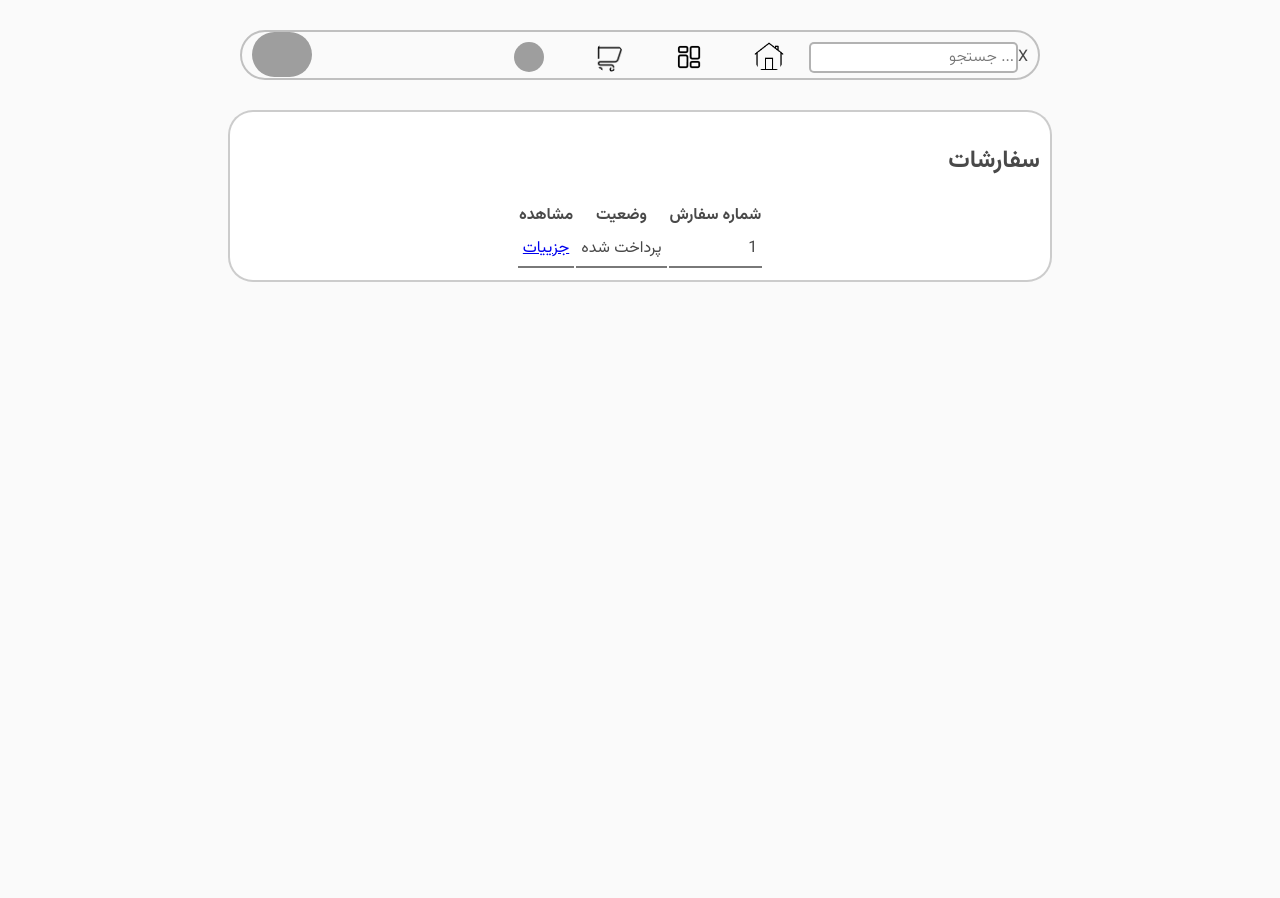
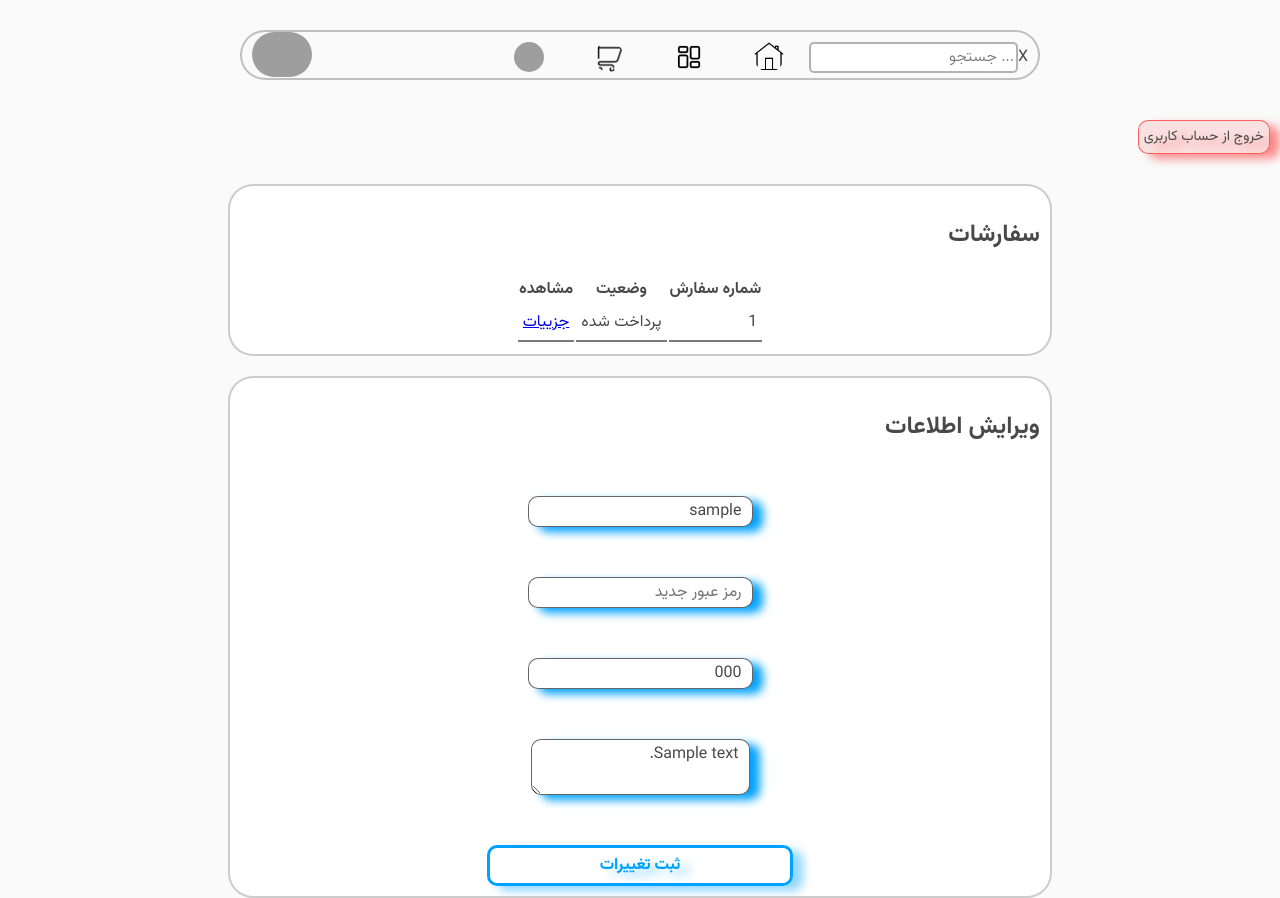
Before and after one commit to mahan-dev-art/web-store, a Flask app: page /user/dashboard in a window 1280 px wide. Before the commit the page ends 282 px from the top, so only its background shows below. Run offline with Flask 3, Linux system fonts and the light colour scheme; a user stored in the database is signed in; tables that the repository leaves empty hold one stand-in row (values such as "Sample post"); some libraries are stand-ins or nearby versions; grey boxes are pictures that could not be loaded.

Commit message:
edit info and logout added to user dashboard

```diff
--- a/blueprints/user.py
+++ b/blueprints/user.py
@@ -104,11 +104,38 @@ def cart():
     cart = current_user.carts.filter(Cart.status == "pending").first()
     return render_template("user/cart.html" , cart = cart)
 
-@app.route("/user/dashboard" , methods=["GET"])
+@app.route("/user/dashboard" , methods=["GET" , "POST"])
 @login_required
 def dashboard():
-    cart = current_user.carts.filter(Cart.status == "pending").first()
-    return render_template("user/dashboard.html" , cart = cart)
+    if request.method == "GET" :
+        cart = current_user.carts.filter(Cart.status == "pending").first()
+        return render_template("user/dashboard.html" , cart = cart)
+    else :
+        username = request.form.get("username" , None)
+        password = request.form.get("password" , None)
+        phone = request.form.get("phone" , None)
+        address = request.form.get("address" , None)
+
+        if current_user.username != username :
+
+            user = User.query.filter(User.username == username).first()
+            if user != None:
+                flash("نام کاربری از قبل انتخاب شده است")
+                return redirect(url_for('user.login'))
+
+            else:
+                current_user.username = username
+
+        if password != None :
+            current_user.password = sha256_crypt.encrypt(password)
+
+        current_user.address = address
+        current_user.phone = phone
+
+        db.session.commit()
+
+        flash("اطلاعات شما با موفقیت تغییر یافت")
+        return redirect("/user/dashboard")
 
 @app.route("/payment" , methods=["GET"])
 @login_required
@@ -179,3 +206,9 @@ def verify():
 def order(id):
     cart =  current_user.carts.filter(Cart.id == id).first_or_404()
     return render_template("user/order.html" , cart = cart)
+@app.route("/user/logout")
+@login_required
+def logout():
+    logout_user()
+    flash("با موفقیت خارج شدید")
+    return redirect("/")
--- a/static/css/style.css
+++ b/static/css/style.css
@@ -282,6 +282,8 @@ a > img {
 }
 
 .tag.red {
+    text-decoration: none;
+    color: var(--font-color);
     border: 1px solid rgba(255, 0, 0, 0.582);
     background: rgba(255, 0, 0, 0.1);
     text-shadow: 10px 5px 10px rgba(255, 0, 0, 0.432);
@@ -305,7 +307,6 @@ a > img {
     text-shadow: 10px 5px 10px rgba(102, 255, 0, 0.432);
     box-shadow: 10px 5px 10px rgba(102, 255, 0, 0.432);
 }
-
 .price {
     display: flex;
     align-items: center;
--- a/templates/base.html
+++ b/templates/base.html
@@ -37,7 +37,7 @@
           message:  "{{ m }}",
           position: 'top-left',
           type: 'info',
-          duration: 50000,
+          duration: 5000,
         });
 
       {% endfor %}
--- a/templates/user/dashboard.html
+++ b/templates/user/dashboard.html
@@ -7,9 +7,12 @@
 {% block body %}
 
     {% include "parts/header.html" %}
+    <a class="tag red" href="/user/logout">خروج از حساب کاربری</a>
 
     <section class="simple-box cart">
     <h1>سفارشات</h1>
+
+    {% if current_user.carts|list|length > 0 %}
         <table class="cart">
             <tr>
                 <th>شماره سفارش</th>
@@ -25,8 +28,26 @@
                 </tr>
             {% endfor %}
         </table>
+    {% else %}
+        <i>سفارشی وجود ندارد</i>
+    {% endif %}
+
+
+  </section>
+
+  <section class="simple-box">
+    <h1>ویرایش اطلاعات</h1>
+    <form action="#" method="post">
+        <input type="hidden" name="csrf_token" value="{{ csrf_token() }}"/>
+        <input type="text" name="username" value="{{ current_user.username }}" placeholder="نام کاربری">
+        <input type="password" name="password" placeholder="رمز عبور جدید">
+        <input type="number" name="phone" value="{{ current_user.phone }}" placeholder="شماره تلفن">
+        <textarea type="text" name="address" placeholder="آدرس دقیق پستی">{{ current_user.address }}</textarea>
+        <input type="submit" value="ثبت تغییرات">
+    </form>
   </section>
 
 
 
+
 {% endblock body %}
```
Lines whose indentation alone changed are shown as unchanged.
